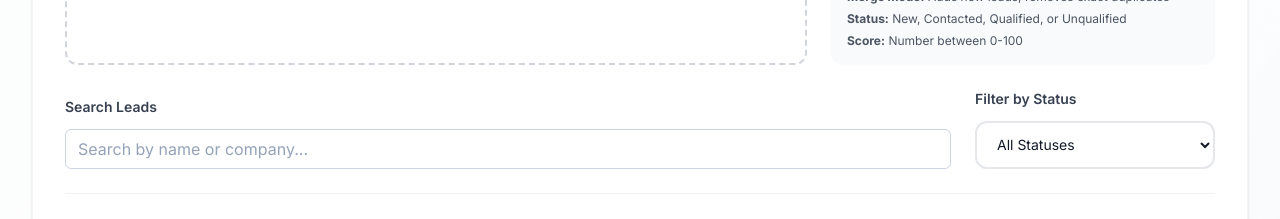
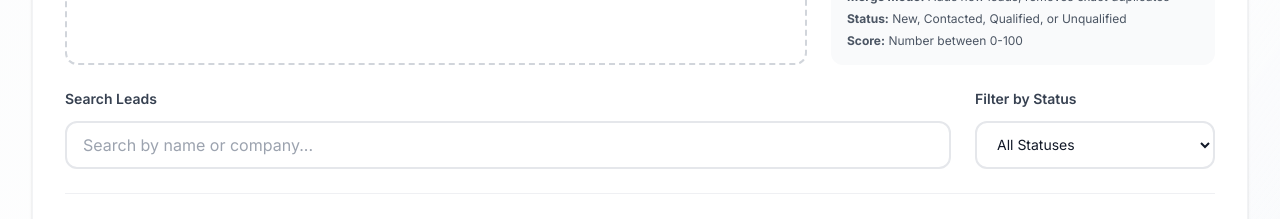
Before and after one commit to JoaoPedroLage/mini-seller-console, a Next.js app: page / in a window 1280 px wide. Shown: the part 920-1139 px from the top of the page. Built offline with nearby package versions, Linux system fonts and the light colour scheme.

Commit message:
feat: enhance Input component with improved styling, increased height, and hover effects for better user experience

```diff
--- a/app/components/ui/input.tsx
+++ b/app/components/ui/input.tsx
@@ -6,14 +6,16 @@ const Input = React.forwardRef<
   React.InputHTMLAttributes<HTMLInputElement>
 >(({ className, ...props }, ref) => {
   return (
+    <div className="relative group">
       <input
         className={cn(
-        "flex h-10 w-full rounded-md border border-slate-300 bg-transparent py-2 px-3 text-sm placeholder:text-slate-400 focus:outline-none focus:ring-2 focus:ring-blue-500 focus:ring-offset-2",
+          "flex h-12 w-full rounded-xl border-2 border-gray-200 bg-white/80 backdrop-blur-sm px-4 py-3 text-sm placeholder:text-gray-400 transition-all duration-300 hover:border-gray-300 focus:border-primary-500 focus:bg-white focus:shadow-lg disabled:cursor-not-allowed disabled:opacity-50 disabled:bg-gray-50",
           className
         )}
         ref={ref}
         {...props}
       />
+    </div>
   );
 });
 
```
Lines whose indentation alone changed are shown as unchanged.
